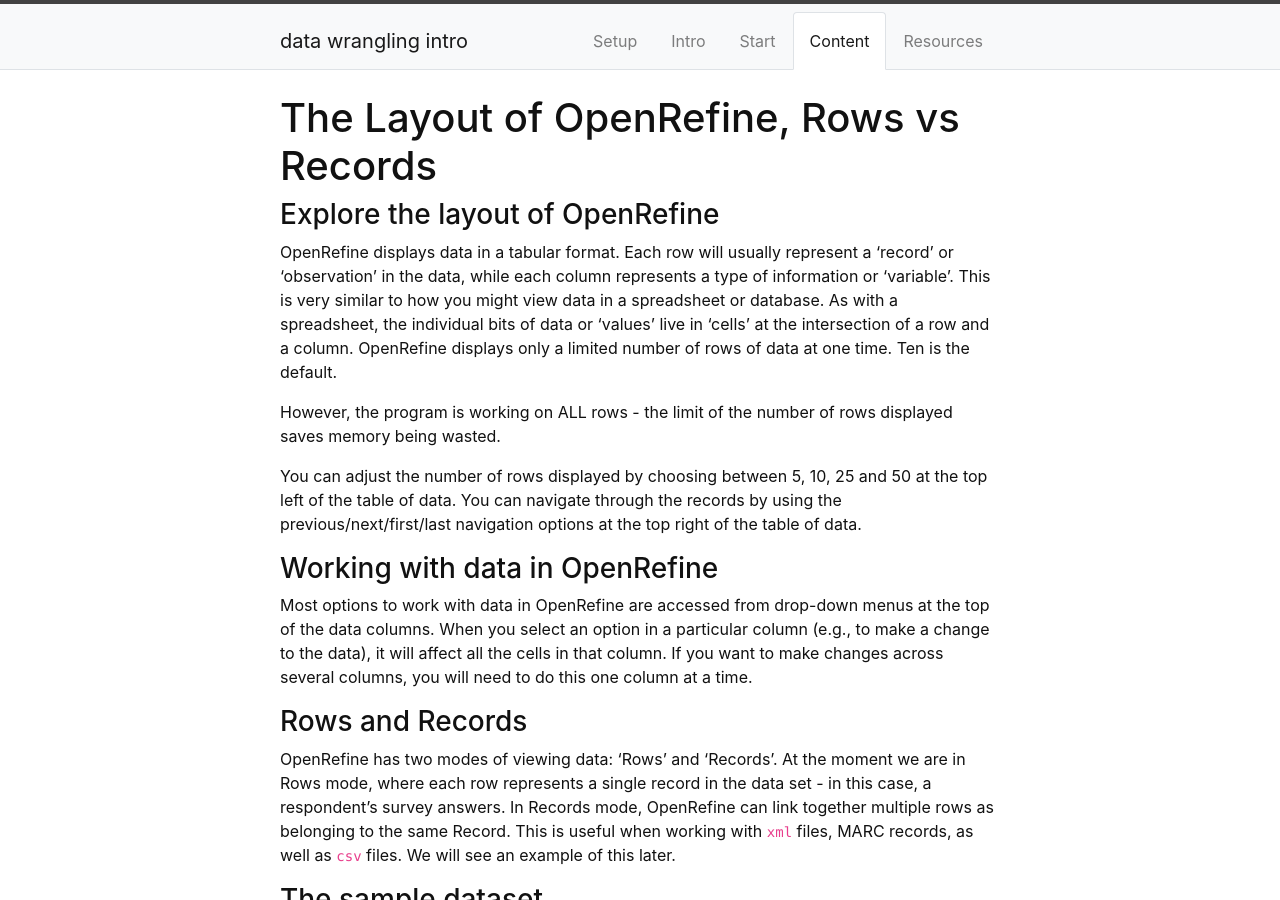
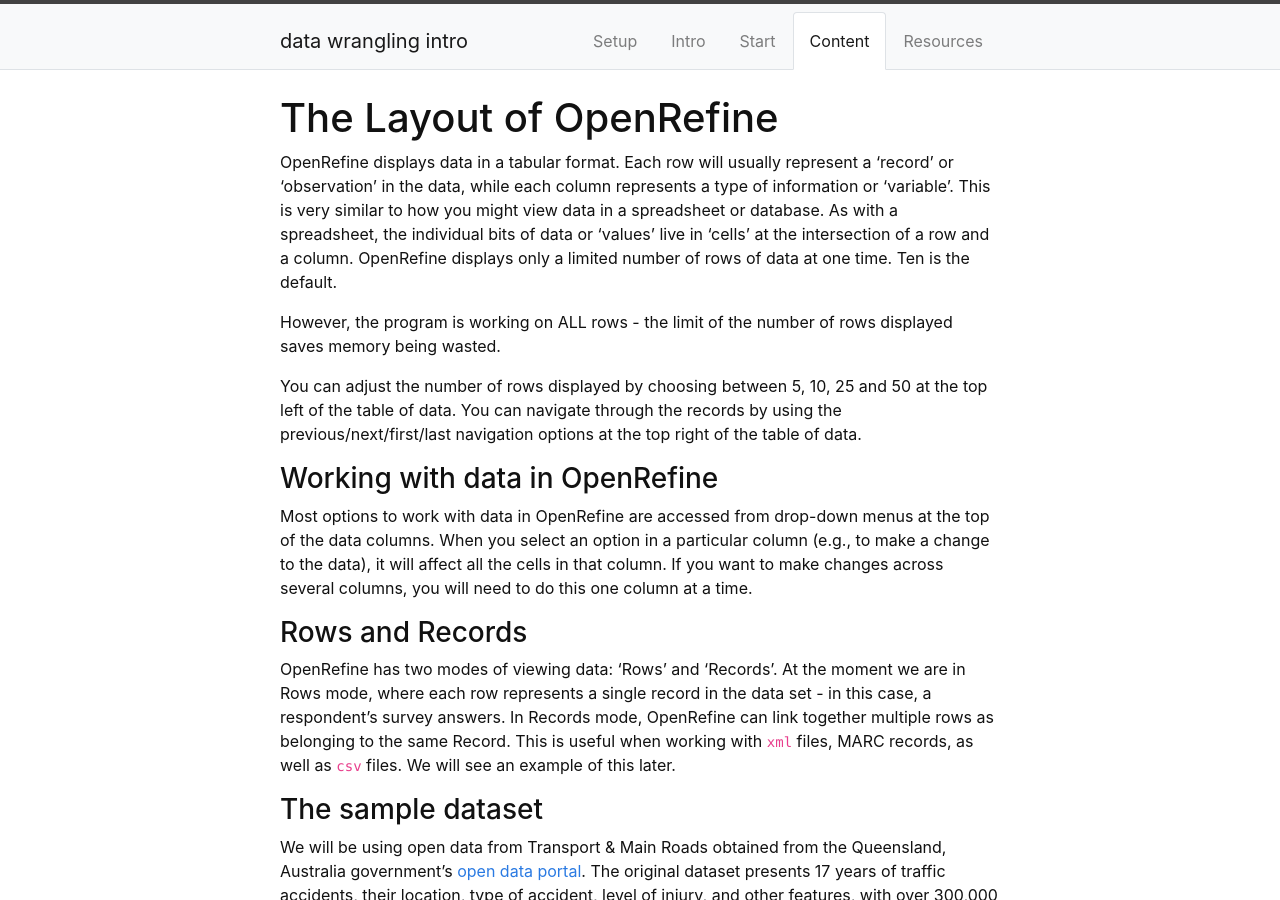
Before and after one commit to GULibrarySandbox/intro-data-wrangle, a Jekyll site: the page built from content/3-lesson.md, in a window 1280 px wide and 900 px high. Built offline with Jekyll 4.4.1, drawn with Linux system fonts in a browser that asks for light colours.

Commit message:
Update 3-lesson.md

```diff
--- a/content/3-lesson.md
+++ b/content/3-lesson.md
@@ -2,9 +2,7 @@
 title: Content
 nav: true
 ---
-# The Layout of OpenRefine, Rows vs Records
-
-### Explore the layout of OpenRefine
+# The Layout of OpenRefine
 
 OpenRefine displays data in a tabular format. Each row will usually represent a 'record' or 'observation' in the data,
 while each column represents a type of information or 'variable'. This is very similar to how you might view data
```
